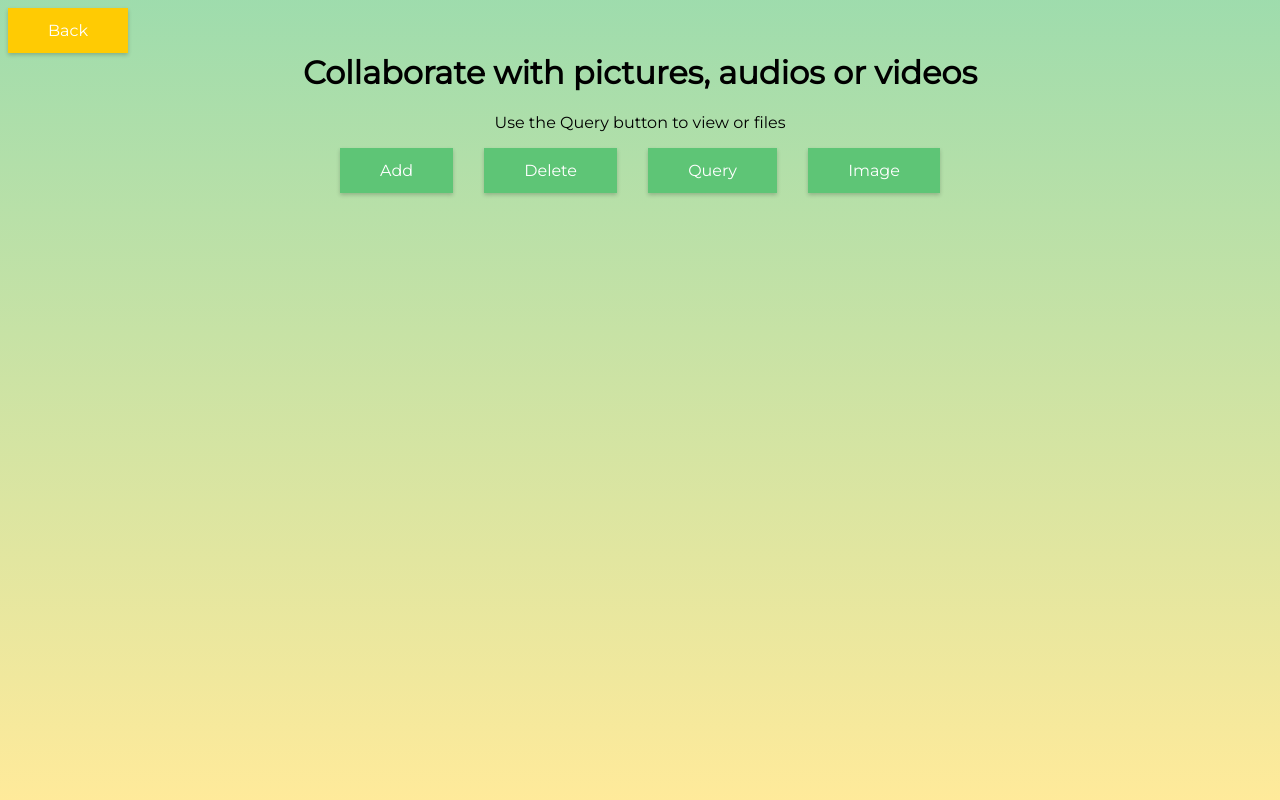
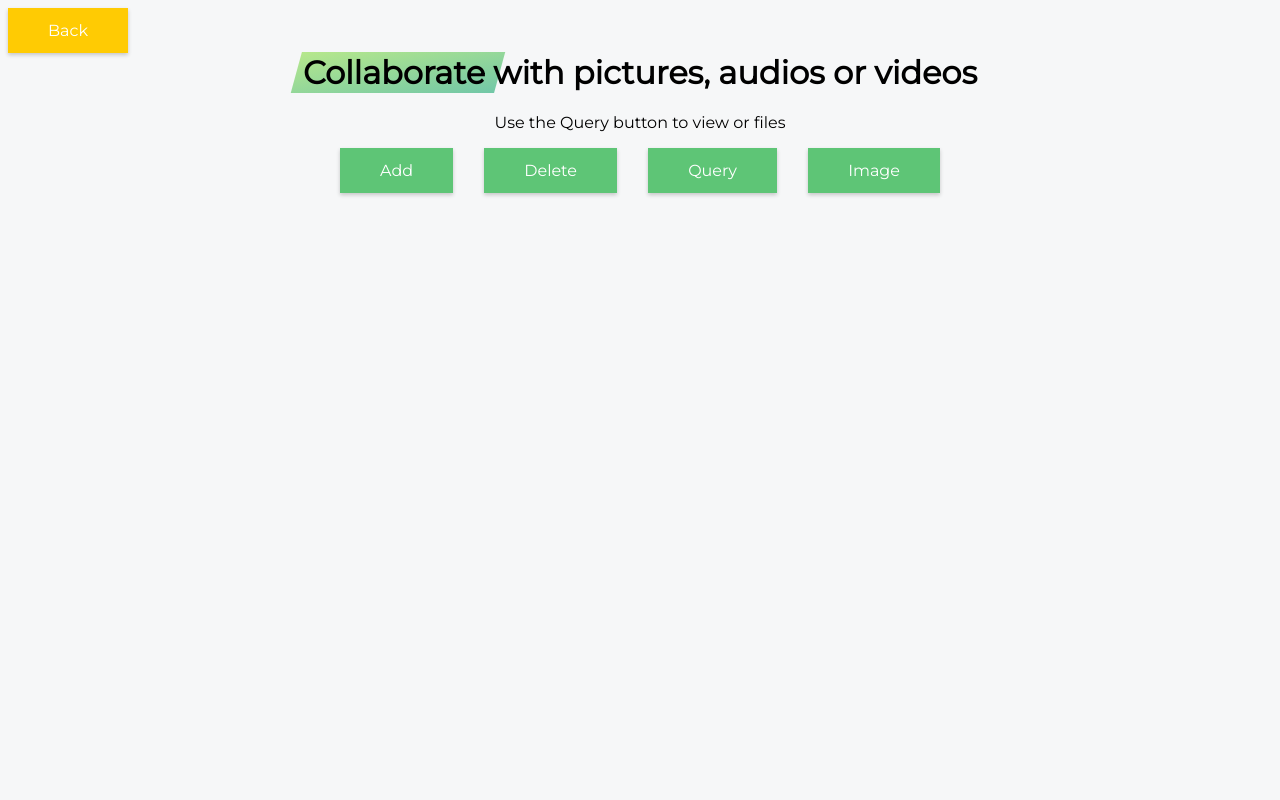
Before and after one commit to afahim000/Test2, a Node server app: page /options in a window 1280 px wide. Run offline with Node 20, Linux system fonts and the light colour scheme; some libraries are stand-ins or nearby versions.

Commit message:
style for search, tester, buttons, query

```diff
--- a/public/stylesheets/button_style.css
+++ b/public/stylesheets/buttons.css
@@ -21,7 +21,8 @@ html {
 	font-family: montserrat, arial, verdana;
 	height: 100%;
 	width: 100%;
-	background: var(--gradient-tertiary);
+	/* background: var(--gradient-tertiary); */
+	background-color: #f6f7f8;
 	text-align: center;
 	justify-content: center;
 }
@@ -70,3 +71,21 @@ div {
 	display: flex;
 	justify-content: center;
 }
+
+.highlight {
+	position: relative;
+}
+
+.highlight::after {
+	display: block;
+	content: '';
+	position: absolute;
+	bottom: 0;
+	left: 0;
+	height: 100%;
+	width: 100%;
+	z-index: -1;
+	opacity: 0.7;
+	transform: scale(1.07, 1.05) skewX(-15deg);
+	background-image: var(--gradient-primary);
+}
--- a/public/stylesheets/image.css
+++ b/public/stylesheets/image.css
@@ -18,6 +18,7 @@
 body {
   margin: 0;
   font-family: montserrat, arial, verdana;
+  background-color: #f6f7f8;
 }
 
 /* header {
--- a/views/buttons.pug
+++ b/views/buttons.pug
@@ -5,13 +5,15 @@ html(lang="en")
 		meta(http-equiv="X-UA-Compatible", content="IE=edge")
 		meta(name="viewport", content="width=device-width, initial-scale=1.0")
 		title BCR Lab | #{tittle}
-		link(href='/stylesheets/button_style.css' rel='stylesheet' type='text/css')
+		link(href='/stylesheets/buttons.css' rel='stylesheet' type='text/css')
 		//- script(src='/javascripts/buttons.js' type='text/javascript')
 
 	body
 		.back
 			a.btn(href='/') Back
-		h1 Collaborate with pictures, audios or videos
+		h1
+			span.highlight Collaborate
+			| with pictures, audios or videos
 		p Use the Query button to view or files
 		div
 			.buttons
--- a/views/tester.pug
+++ b/views/tester.pug
@@ -175,7 +175,9 @@ html(lang="en")
   body
     .back
       a.btn(href='../options') Back
-    h1 Upload a file
+    h1
+      span.highlight Upload
+      | a file
     .formbox
       form#msform(onSubmit = 'return true' method='POST' action='' enctype='multipart/form-data')
         fieldset
```
Also changed, not shown: public/stylesheets/search.css (+8 -2 lines), public/stylesheets/tester.css (+22 -1 lines).
